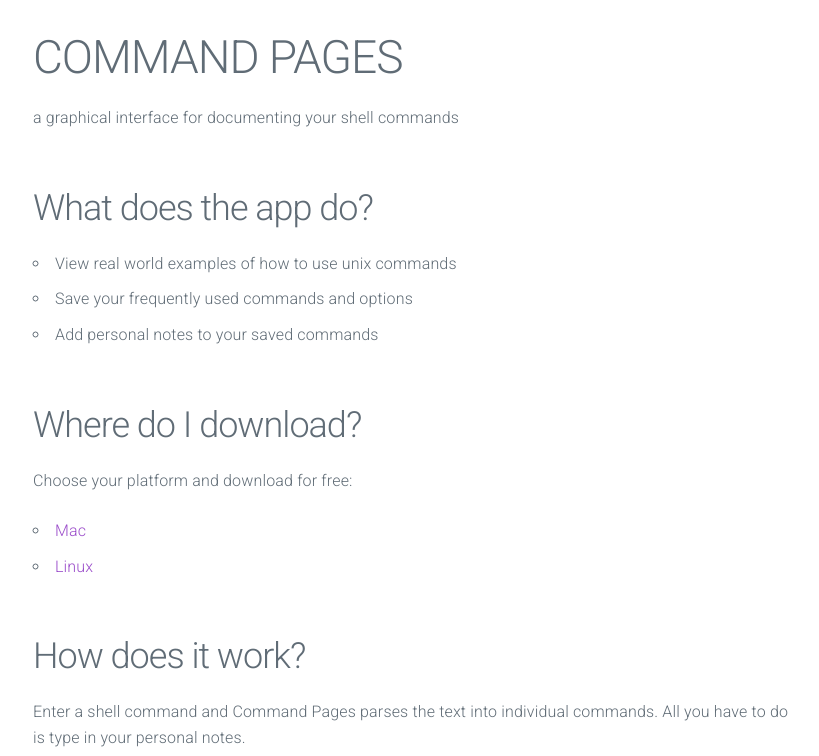
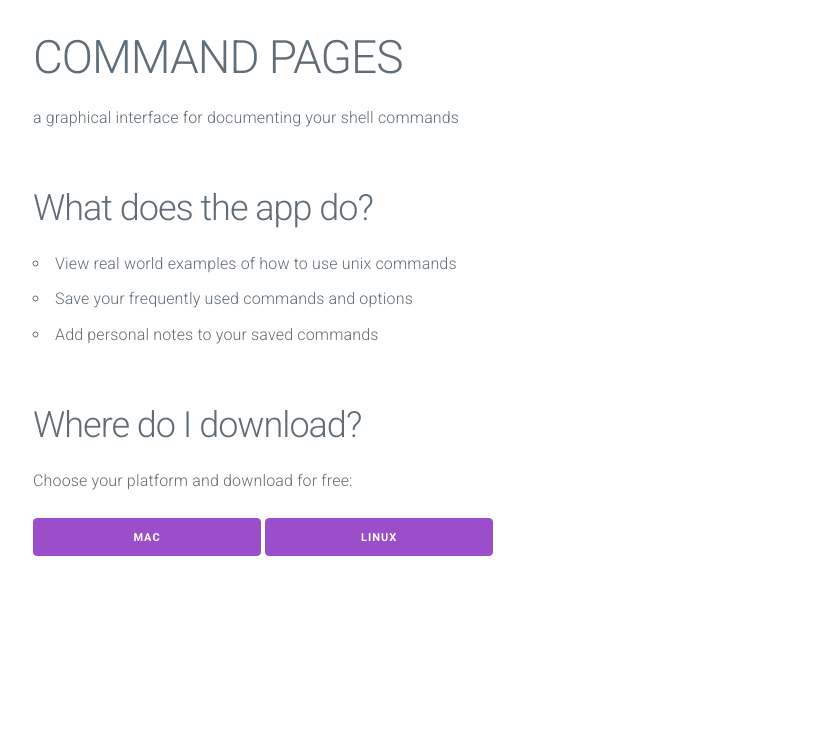
Before and after one commit to WilliamQLiu/command-pages-landing, a website: page src/index.html in a window 1280 px wide. Shown: the top 756 px of the page, without its empty margins (227-1046 px from the left). Drawn offline with Linux system fonts and the light colour scheme.

Commit message:
Generate Ads

```diff
--- a/src/index.html
+++ b/src/index.html
@@ -58,9 +58,22 @@
 				<h2 class="title">Where do I download?</h2>
                 <p>Choose your platform and download for free:</p>
                 <ul>
-                    <li><a href="https://s3.amazonaws.com/commandpages/command-pages-darwin-x64-0-0-1.zip" target="_blank" onclick="ga('send', 'event', {eventCategory: 'Download Mac App', eventAction: 'click', eventLabel: 'Download Mac App v0.0.1', transport: 'beacon'})">Mac</a></li>
-                    <li><a href="https://s3.amazonaws.com/commandpages/command-pages-linux-x64-0-0-1.zip" target="_blank" onclick="ga('send', 'event', {eventCategory: 'Download Linux App', eventAction: 'click', eventLabel: 'Download Linux App v0.0.1', transport: 'beacon'})" >Linux</a></li>
+                    <a class="button" style="min-width:30%" href="https://s3.amazonaws.com/commandpages/command-pages-darwin-x64-0-0-1.zip" target="_blank" onclick="ga('send', 'event', {eventCategory: 'Download Mac App', eventAction: 'click', eventLabel: 'Download Mac App v0.0.1', transport: 'beacon'})">Mac</a>
+                    <a class="button"  style="min-width: 30%" href="https://s3.amazonaws.com/commandpages/command-pages-linux-x64-0-0-1.zip" target="_blank" onclick="ga('send', 'event', {eventCategory: 'Download Linux App', eventAction: 'click', eventLabel: 'Download Linux App v0.0.1', transport: 'beacon'})" >Linux</a>
                 </ul>
+            </section>
+
+            <section class="container">
+            <script async src="//pagead2.googlesyndication.com/pagead/js/adsbygoogle.js"></script>
+            <!-- Command Pages Landing -->
+            <ins class="adsbygoogle"
+                 style="display:inline-block;width:320px;height:100px"
+                 data-ad-client="ca-pub-2688512100080723"
+                 data-ad-slot="7205356589">
+            </ins>
+            <script>
+                (adsbygoogle = window.adsbygoogle || []).push({});
+            </script>
             </section>
 
 			<section class="container">
```
